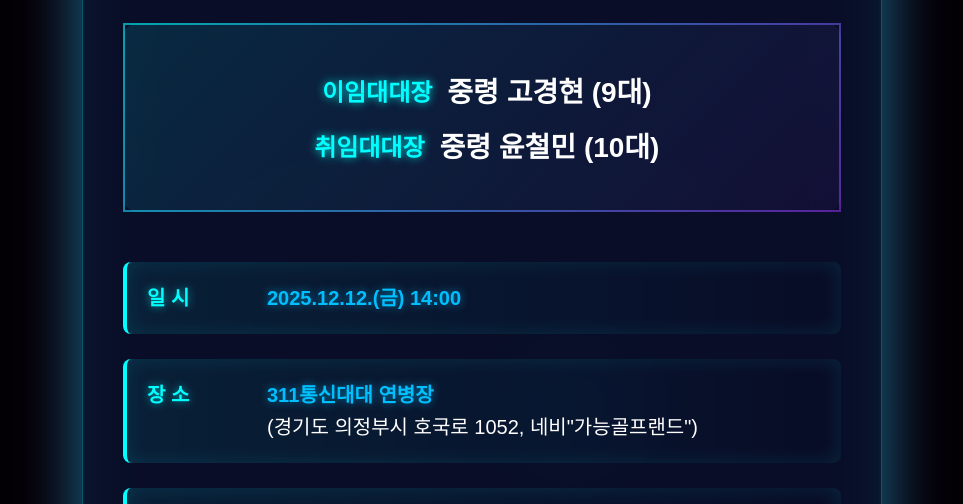
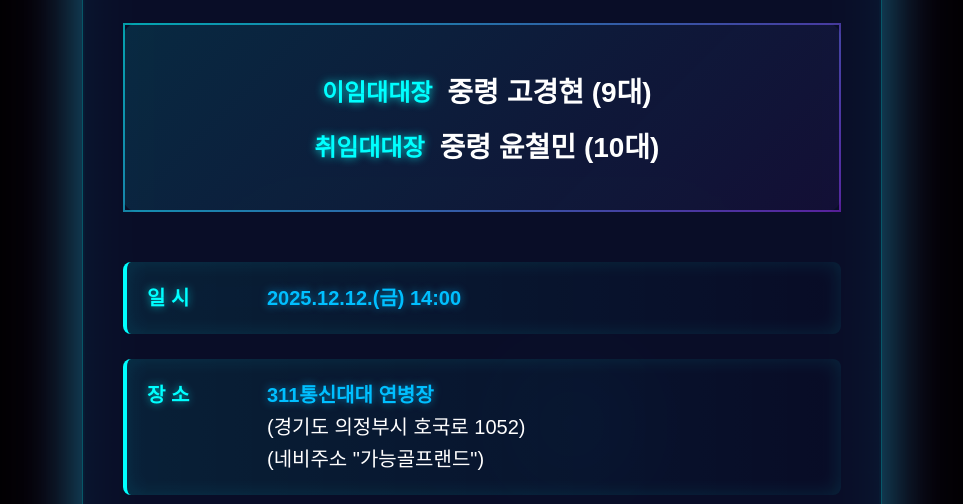
Before and after one commit to yunchulmin/invitation, a plain HTML site: page index.html in a window 1280 px wide. Shown: the part 296-800 px from the top of the page, without its empty margins (158-1121 px from the left). Drawn offline with Linux system fonts and the light colour scheme.

Commit message:
Update index.html

```diff
--- a/index.html
+++ b/index.html
@@ -8,7 +8,7 @@
     <meta property="og:title" content="제 311통신대대장 이·취임식 초청장">
     <meta property="og:description" content="제 311통신대대장 이·취임식에 초대합니다. 참석 여부를 알려주세요.">
 
-    <meta property="og:image" content="https://yunchulmin.github.io/invitation/invit.png">
+    <meta property="og:image" content="https://yunchulmin.github.io/invitation/invit2.png">
 
     <meta property="og:url" content="https://yunchulmin.github.io/invitation/index.html">
     <meta property="og:type" content="website">
@@ -622,7 +622,8 @@
                     <div class="detail-label">장 소</div>
                     <div class="detail-content">
                         <strong>311통신대대 연병장</strong><br>
-                        (경기도 의정부시 호국로 1052, 네비"가능골프랜드")
+                        (경기도 의정부시 호국로 1052)<br>
+                        (네비주소 "가능골프랜드")
                     </div>
                 </div>
 
```
